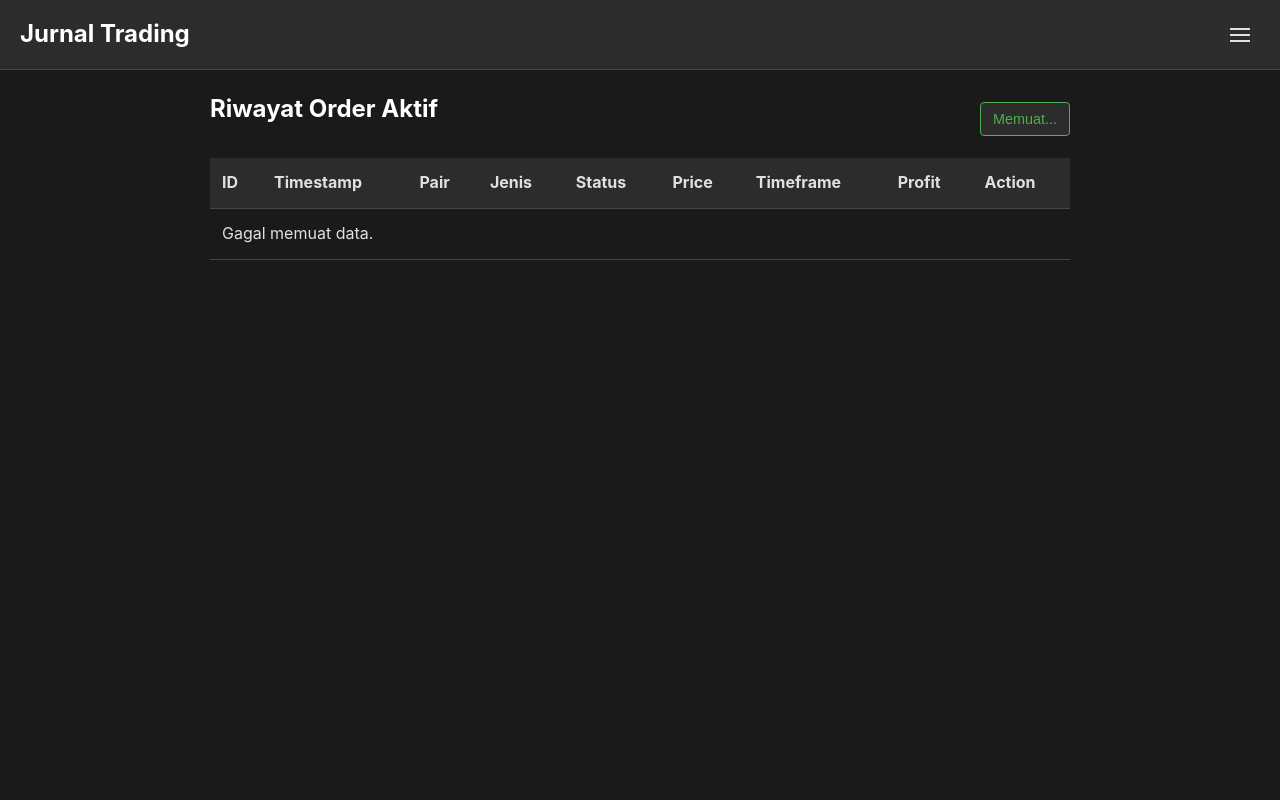
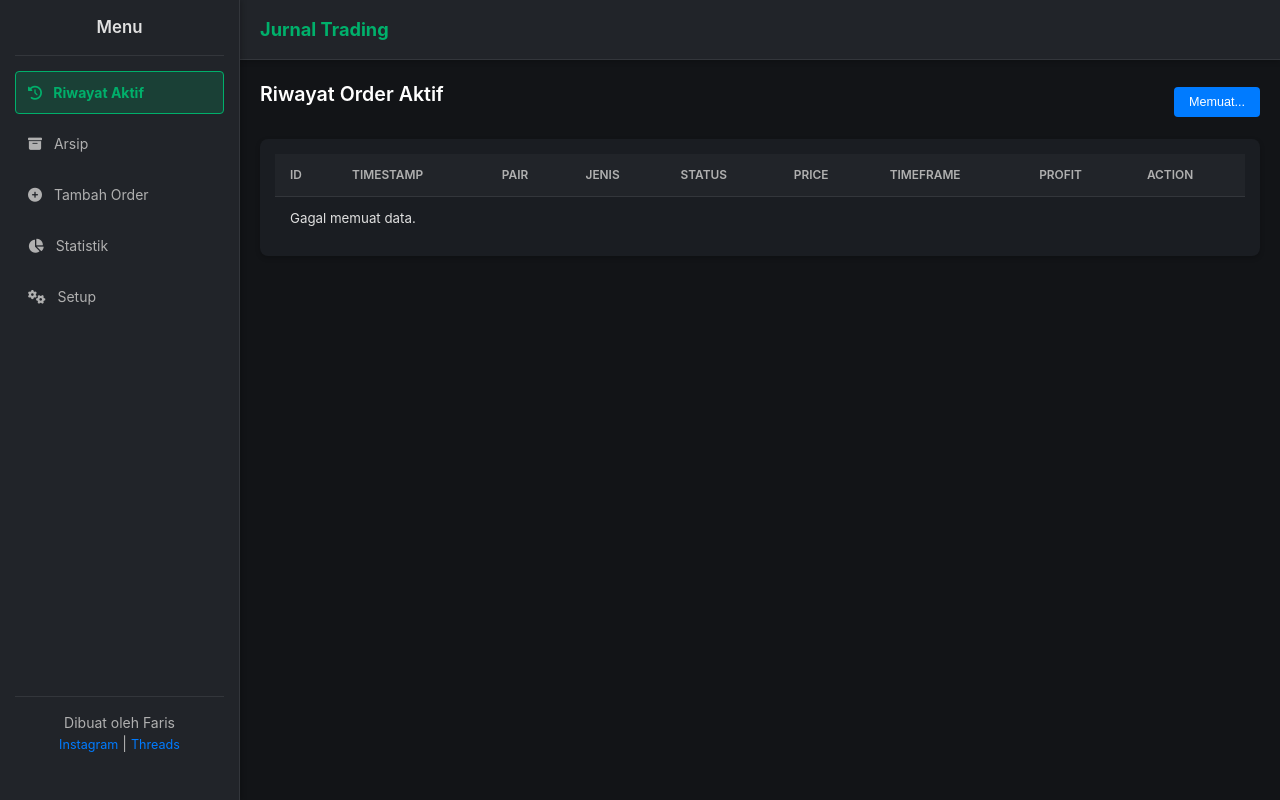
Before and after one commit to FAYnim/TradingJournal-PHP, a PHP site: page / in a window 1280 px wide. Run offline with PHP 8.4, Linux system fonts and the light colour scheme.

Commit message:
Update 3.6: UI Fixed

```diff
--- a/public/js/ui.js
+++ b/public/js/ui.js
@@ -202,7 +202,7 @@ export function displaySetupPlans(plans) {
     const container = document.getElementById('setup-plans-container');
     container.innerHTML = '';
     if (plans.length === 0) {
-        container.innerHTML = '<p>Belum ada rencana trading. Klik tombol "+ Tambah Rencana" untuk memulai.</p>';
+        container.innerHTML = '<p>Belum ada rencana trading. Klik tombol "<i class="fas fa-plus"></i> Tambah" untuk memulai.</p>';
     }
     plans.forEach(plan => {
         const planCard = createPlanCard(plan);
--- a/public/style.css
+++ b/public/style.css
@@ -1,10 +1,15 @@
 /* Mendefinisikan variabel global (CSS Custom Properties) untuk tema warna */
 :root {
-    --bg-color: #1a1a1a; /* Warna latar belakang utama */
-    --surface-color: #2c2c2c; /* Warna untuk permukaan seperti header, sidebar, kartu */
-    --primary-color: #4CAF50; /* Warna utama untuk aksen, tombol, dan link aktif */
-    --text-color: #e0e0e0; /* Warna teks utama */
-    --border-color: #444; /* Warna untuk border/garis pemisah */
+    --bg-color: #121417; /* Dark background */
+    --surface-color: #1A1D22; /* Slightly lighter dark for cards/sections */
+    --header-color: #212429; /* Even lighter dark for header/sidebar */
+    --primary-color: #00B06B; /* Vibrant green for accents/buttons (profit) */
+    --secondary-color: #007bff; /* Blue for neutral actions/info */
+    --text-color: #E0E0E0; /* Light grey for main text */
+    --text-light: #B0B0B0; /* Lighter grey for secondary text */
+    --border-color: #33363B; /* Subtle dark grey for borders */
+    --danger-color: #FF4D4D; /* Red for loss */
+    --warning-color: #FFC107; /* Yellow for warnings */
 }
 
 /* Reset default margin, padding, dan box-sizing untuk semua elemen */
@@ -16,16 +21,25 @@
 
 /* Styling dasar untuk body */
 body {
-    font-family: -apple-system, BlinkMacSystemFont, "Segoe UI", Roboto, Helvetica, Arial, sans-serif; /* Menggunakan font sistem modern */
+    font-family: 'Inter', 'Helvetica Neue', Helvetica, Arial, sans-serif; /* Modern, clean font */
     background-color: var(--bg-color);
     color: var(--text-color);
-    line-height: 1.6; /* Jarak antar baris untuk keterbacaan */
+    line-height: 1.5;
+    font-size: 14px;
 }
 
-/* Styling untuk heading h1 dan h2 */
 h1, h2 {
-    margin-bottom: 20px;
-    color: #fff; /* Warna putih untuk kontras */
+    margin-bottom: 15px;
+    color: #fff;
+    font-weight: 600;
+}
+
+h1 {
+    font-size: 1.8em;
+}
+
+h2 {
+    font-size: 1.4em;
 }
 
 /* Kelas utilitas untuk menyembunyikan elemen */
@@ -35,48 +49,49 @@ h1, h2 {
 
 /* Styling untuk header utama */
 .main-header {
-    background-color: var(--surface-color);
-    height: 70px;
-    position: fixed; /* Tetap di posisi saat scroll */
+    background-color: var(--header-color);
+    height: 60px;
+    position: fixed;
     top: 0;
     left: 0;
     width: 100%;
-    z-index: 900; /* Tampil di atas konten lain */
+    z-index: 900;
     display: flex;
-    align-items: center; /* Vertikal di tengah */
-    justify-content: space-between; /* Menyebar item (judul dan tombol menu) */
+    align-items: center;
+    justify-content: space-between;
     padding: 0 20px;
     border-bottom: 1px solid var(--border-color);
+    box-shadow: 0 2px 5px rgba(0, 0, 0, 0.2);
 }
 
-/* Styling untuk judul di header */
 .header-title {
-    font-size: 1.5em;
-    margin: 0; /* Menghapus margin default dari h1 */
+    font-size: 1.3em;
+    margin: 0;
+    color: var(--primary-color);
+    font-weight: 700;
 }
 
-/* Styling untuk sidebar */
 .sidebar {
-    width: 260px;
-    background-color: var(--surface-color);
-    height: 100vh; /* Tinggi penuh viewport */
+    width: 240px;
+    background-color: var(--header-color);
+    height: 100vh;
     position: fixed;
     top: 0;
     left: 0;
-    z-index: 1000; /* Tampil di atas header */
+    z-index: 1000;
     display: flex;
-    flex-direction: column; /* Susun item secara vertikal */
-    padding: 20px;
-    transform: translateX(-100%); /* Sembunyikan di luar layar ke kiri */
-    transition: transform 0.3s ease-in-out; /* Animasi transisi saat muncul/hilang */
+    flex-direction: column;
+    padding: 15px;
+    transform: translateX(-100%);
+    transition: transform 0.3s ease-in-out;
+    box-shadow: 2px 0 5px rgba(0, 0, 0, 0.2);
 }
 
-/* Styling untuk konten utama */
 .main-content {
-    margin-top: 70px; /* Memberi ruang untuk header fixed */
+    margin-top: 60px; /* Adjust for new header height */
     padding: 20px;
-    max-width: 900px; /* Lebar maksimum konten */
-    margin-left: auto; /* Pusatkan konten */
+    max-width: 1200px; /* Wider content area */
+    margin-left: auto;
     margin-right: auto;
 }
 
@@ -85,47 +100,53 @@ h1, h2 {
     text-align: center;
     border-bottom: 1px solid var(--border-color);
     padding-bottom: 15px;
-    margin-bottom: 20px;
+    margin-bottom: 15px;
+    color: var(--text-light);
 }
 .sidebar-header h2 {
     margin: 0;
+    font-size: 1.2em;
+    color: var(--text-color);
 }
 .sidebar-footer {
-    margin-top: 20px;
-    padding-top: 20px;
-    border-bottom: none; /* Hapus border bawah di footer */
-    border-top: 1px solid var(--border-color); /* Tambah border atas di footer */
+    margin-top: auto; /* Push footer to the bottom */
+    padding-top: 15px;
+    border-bottom: none;
+    border-top: 1px solid var(--border-color);
 }
 .sidebar-footer a {
-    color: var(--primary-color);
+    color: var(--secondary-color);
     text-decoration: none;
+    font-size: 0.9em;
 }
 .sidebar-footer a:hover {
     text-decoration: underline;
 }
 
-/* Styling untuk navigasi utama di sidebar */
 #main-nav {
     display: flex;
     flex-direction: column;
-    gap: 10px; /* Jarak antar link navigasi */
-    flex-grow: 1; /* Mengisi ruang yang tersedia */
+    gap: 8px;
+    flex-grow: 1;
 }
 #main-nav a {
-    padding: 12px 16px;
+    padding: 10px 12px;
     text-decoration: none;
-    color: var(--text-color);
+    color: var(--text-light);
     border-radius: 4px;
-    border: 1px solid transparent; /* Border transparan untuk menjaga layout */
-    transition: all 0.2s;
+    border: 1px solid transparent;
+    transition: all 0.2s ease;
+    font-size: 1.0em;
 }
 #main-nav a:hover {
-    background-color: var(--bg-color);
+    background-color: rgba(0, 176, 107, 0.1);
+    color: var(--primary-color);
 }
 #main-nav a.active {
-    border-color: var(--primary-color); /* Border dengan warna primer saat aktif */
+    border-color: var(--primary-color);
     color: var(--primary-color);
     font-weight: bold;
+    background-color: rgba(0, 176, 107, 0.2);
 }
 
 #main-nav a i, #refreshBtn i, .btn-primary i, #save-plans-btn i, .action-btn i, .add-condition-btn i {
@@ -163,115 +192,221 @@ button[type="submit"] {
     border: none;
     border-radius: 4px;
     cursor: pointer;
-    transition: background-color 0.2s;
+    transition: background-color 0.2s ease;
+    font-size: 1.1em;
+    font-weight: 600;
+    letter-spacing: 0.5px;
 }
 button[type="submit"]:hover {
-    background-color: #45a049; /* Warna sedikit lebih gelap saat hover */
+    background-color: #008c56;
 }
 
-/* Styling untuk header tabel */
 .table-header {
     display: flex;
     justify-content: space-between;
     align-items: center;
+    margin-bottom: 15px;
 }
-/* Wrapper untuk tabel agar bisa di-scroll horizontal jika perlu */
 .table-wrapper {
     overflow-x: auto;
+    background-color: var(--surface-color);
+    border-radius: 8px;
+    box-shadow: 0 2px 5px rgba(0, 0, 0, 0.2);
+    padding: 15px;
 }
 table {
     width: 100%;
-    border-collapse: collapse; /* Menyatukan border sel */
-    margin-top: 10px;
+    border-collapse: separate; /* Use separate to allow border-radius on cells */
+    border-spacing: 0;
+    margin-top: 0;
 }
 th, td {
-    padding: 12px;
+    padding: 12px 15px;
     text-align: left;
     border-bottom: 1px solid var(--border-color);
-    vertical-align: middle; /* Pusatkan konten sel secara vertikal */
+    vertical-align: middle;
+    font-size: 0.95em;
 }
 thead {
-    background-color: var(--surface-color);
+    background-color: var(--header-color);
+}
+thead th {
+    color: var(--text-light);
+    font-weight: 600;
+    text-transform: uppercase;
+    font-size: 0.85em;
 }
 tbody tr:hover {
-    background-color: #333; /* Warna latar saat baris di-hover */
+    background-color: rgba(255, 255, 255, 0.05);
+}
+tbody tr:last-child td {
+    border-bottom: none;
 }
 
 /* Styling untuk tombol refresh */
 #refreshBtn {
-    padding: 8px 12px;
+    padding: 8px 15px;
     font-size: 0.9em;
-    background-color: var(--surface-color);
-    border: 1px solid var(--primary-color);
-    color: var(--primary-color);
+    background-color: var(--secondary-color);
+    border: none;
+    color: white;
     border-radius: 4px;
     cursor: pointer;
+    transition: background-color 0.2s ease;
 }
-#refreshBtn:hover { background-color: #333; }
-#refreshBtn:disabled { cursor: not-allowed; opacity: 0.5; } /* Style saat tombol dinonaktifkan */
+#refreshBtn:hover {
+    background-color: #0056b3;
+}
+#refreshBtn:disabled {
+    cursor: not-allowed;
+    opacity: 0.6;
+}
 
-/* Styling untuk tumpukan harga (Entry, TP, SL) */
-.price-stack { display: flex; flex-direction: column; gap: 4px; }
-.price-item { padding: 4px 8px; border-radius: 4px; font-size: 0.9em; color: white; font-weight: 500; }
-.price-entry { background-color: #2196F3; } /* Biru */
-.price-tp { background-color: #4CAF50; } /* Hijau */
-.price-sl { background-color: #f44336; } /* Merah */
+.price-stack {
+    display: flex;
+    flex-direction: column;
+    gap: 2px;
+}
+.price-item {
+    padding: 3px 6px;
+    border-radius: 3px;
+    font-size: 0.85em;
+    color: white;
+    font-weight: 500;
+    display: inline-block;
+}
+.price-entry { background-color: #4A90E2; } /* Blue */
+.price-tp { background-color: var(--primary-color); } /* Green */
+.price-sl { background-color: var(--danger-color); } /* Red */
 
-/* Styling untuk badge status */
-.status-badge { padding: 3px 8px; border-radius: 12px; font-size: 0.8em; font-weight: bold; color: #fff; display: inline-block; }
-.status-open { background-color: #ff9800; } /* Oranye */
-.status-selesai { background-color: #4CAF50; } /* Hijau */
-.status-batal { background-color: #757575; } /* Abu-abu */
+.status-badge {
+    padding: 4px 10px;
+    border-radius: 15px;
+    font-size: 0.75em;
+    font-weight: bold;
+    color: #fff;
+    display: inline-block;
+    text-transform: uppercase;
+    letter-spacing: 0.5px;
+}
+.status-open { background-color: var(--warning-color); } /* Yellow */
+.status-selesai { background-color: var(--primary-color); } /* Green */
+.status-batal { background-color: var(--text-light); } /* Grey */
 
-/* Styling untuk tombol aksi di dalam tabel */
-.action-buttons { display: flex; gap: 5px; }
-.action-btn { padding: 4px 8px; font-size: 0.8em; border: none; border-radius: 4px; cursor: pointer; color: white; }
-.btn-selesai { background-color: #2196F3; } /* Biru */
-.btn-batal { background-color: #f44336; } /* Merah */
+.action-buttons {
+    display: flex;
+    gap: 8px;
+}
+.action-btn {
+    padding: 6px 10px;
+    font-size: 0.85em;
+    border: none;
+    border-radius: 4px;
+    cursor: pointer;
+    color: white;
+    transition: background-color 0.2s ease;
+    display: flex;
+    align-items: center;
+    gap: 5px;
+}
+.btn-selesai {
+    background-color: var(--primary-color);
+}
+.btn-selesai:hover {
+    background-color: #008c56;
+}
+.btn-batal {
+    background-color: var(--danger-color);
+}
+.btn-batal:hover {
+    background-color: #cc0000;
+}
 
-/* Kelas utilitas untuk warna teks profit dan loss */
-.profit { color: #4CAF50; font-weight: bold; }
-.loss { color: #f44336; font-weight: bold; }
+.profit { color: var(--primary-color); font-weight: bold; }
+.loss { color: var(--danger-color); font-weight: bold; }
 
 /* Styling untuk tombol menu (hamburger) */
 .menu-toggle {
-    z-index: 1001; /* Tampil di atas sidebar */
+    z-index: 1001;
     background: transparent;
     border: none;
-    width: 40px;
-    height: 40px;
+    width: 30px;
+    height: 30px;
     cursor: pointer;
+    display: flex;
+    flex-direction: column;
+    justify-content: space-around;
+    padding: 5px 0;
 }
 .menu-toggle span {
     display: block;
-    width: 20px;
+    width: 25px;
     height: 2px;
     background-color: var(--text-color);
-    margin: 4px auto; /* Membuat garis-garis hamburger */
+    border-radius: 2px;
+    transition: all 0.3s ease-in-out;
 }
 
-/* Styling untuk overlay sidebar */
+/* Animation for menu toggle */
+body.sidebar-open .menu-toggle span:nth-child(1) {
+    transform: translateY(7px) rotate(45deg);
+}
+body.sidebar-open .menu-toggle span:nth-child(2) {
+    opacity: 0;
+}
+body.sidebar-open .menu-toggle span:nth-child(3) {
+    transform: translateY(-7px) rotate(-45deg);
+}
+
 .sidebar-overlay {
-    display: none; /* Sembunyi secara default */
+    display: none;
     position: fixed;
     top: 0; left: 0;
     width: 100%; height: 100%;
-    background-color: rgba(0, 0, 0, 0.5); /* Latar belakang semi-transparan */
-    z-index: 999; /* Tampil di bawah sidebar tapi di atas konten */
+    background-color: rgba(0, 0, 0, 0.7);
+    z-index: 999;
 }
 
-/* Aturan yang berlaku saat sidebar terbuka (body memiliki kelas .sidebar-open) */
 body.sidebar-open .sidebar {
-    transform: translateX(0); /* Munculkan sidebar */
+    transform: translateX(0);
 }
 body.sidebar-open .sidebar-overlay {
-    display: block; /* Tampilkan overlay */
+    display: block;
 }
 
-/* Media query untuk layar dengan lebar maksimal 768px (tablet/ponsel) */
 @media (max-width: 768px) {
     .main-content {
-        padding: 15px; /* Kurangi padding di layar kecil */
+        padding: 15px;
+    }
+    .menu-toggle {
+        display: flex; /* Show hamburger on small screens */
+    }
+    .sidebar {
+        width: 200px; /* Smaller sidebar on mobile */
+    }
+}
+
+@media (min-width: 769px) {
+    .menu-toggle {
+        display: none; /* Hide hamburger on larger screens */
+    }
+    .sidebar {
+        transform: translateX(0); /* Always show sidebar on larger screens */
+        position: fixed; /* Make sidebar fixed */
+        height: 100%; /* Fill full height */
+        box-shadow: 2px 0 5px rgba(0, 0, 0, 0.2);
+        border-right: 1px solid var(--border-color);
+    }
+    .main-header {
+        left: 240px; /* Adjust header position for fixed sidebar */
+        width: calc(100% - 240px);
+    }
+    .main-content {
+        margin-left: 240px; /* Adjust content position for fixed sidebar */
+        margin-top: 60px; /* Keep header space */
+    }
+    body.sidebar-open .sidebar-overlay {
+        display: none; /* Hide overlay on larger screens */
     }
 }
 
```
Also changed, not shown: other parts of public/style.css (+78 -32 lines).
